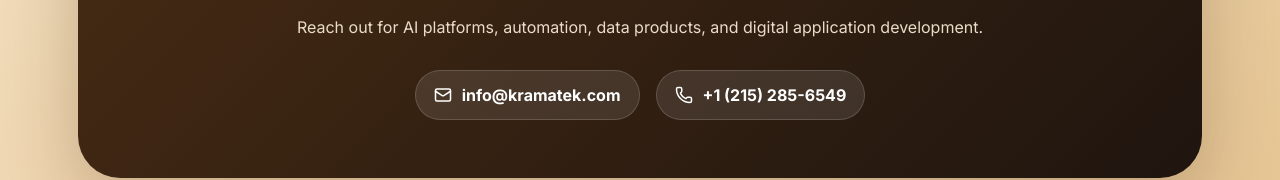
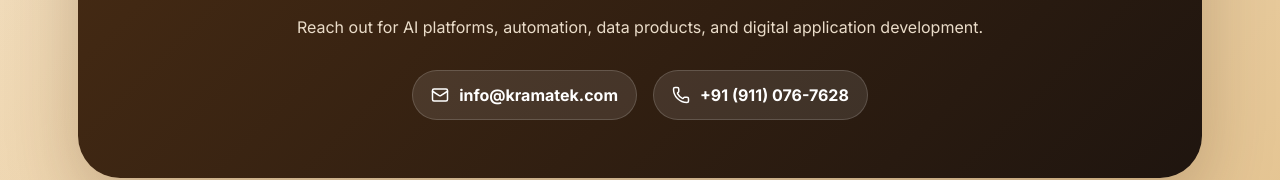
Before and after one commit to kramatecksolutions-create/website2, a React (Vite) app: page / in a window 1280 px wide. Shown: the part 2068-2248 px from the top of the page. Built offline with nearby package versions, Linux system fonts and the light colour scheme.

Commit message:
Add files via upload

```diff
--- a/src/App.jsx
+++ b/src/App.jsx
@@ -43,7 +43,7 @@
           <img src="/assets/krama-favicon-black.png" alt="KramaTek icon" />
           <h2>Let’s build something intelligent.</h2>
           <p>Reach out for AI platforms, automation, data products, and digital application development.</p>
-          <div className="contactLinks"><a href="mailto:info@kramatek.com"><Mail size={18}/> info@kramatek.com</a><a href="tel:+12152856549"><Phone size={18}/> +1 (215) 285-6549</a></div>
+          <div className="contactLinks"><a href="mailto:info@kramatek.com"><Mail size={18}/> info@kramatek.com</a><a href="tel:+919110767628"><Phone size={18}/> +91 (911) 076-7628</a></div>
         </div>
       </section>
 
```
